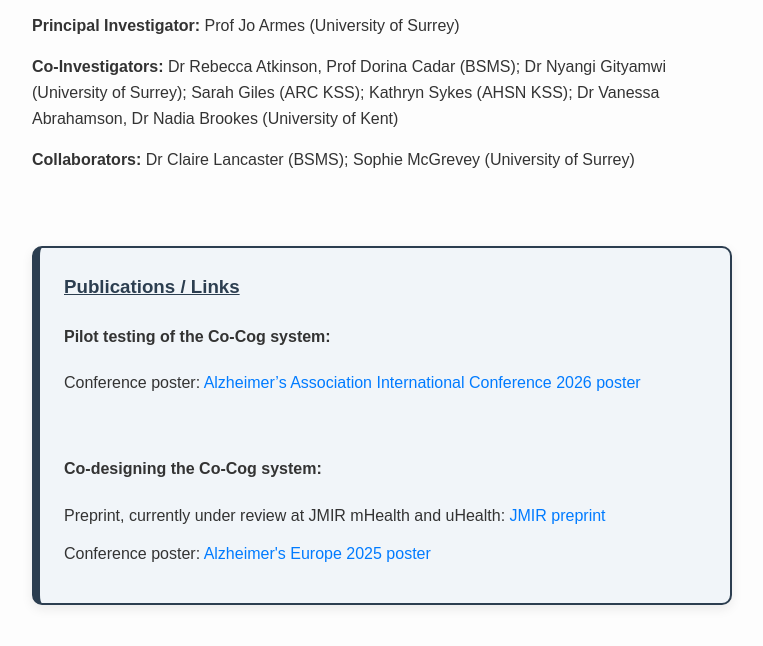
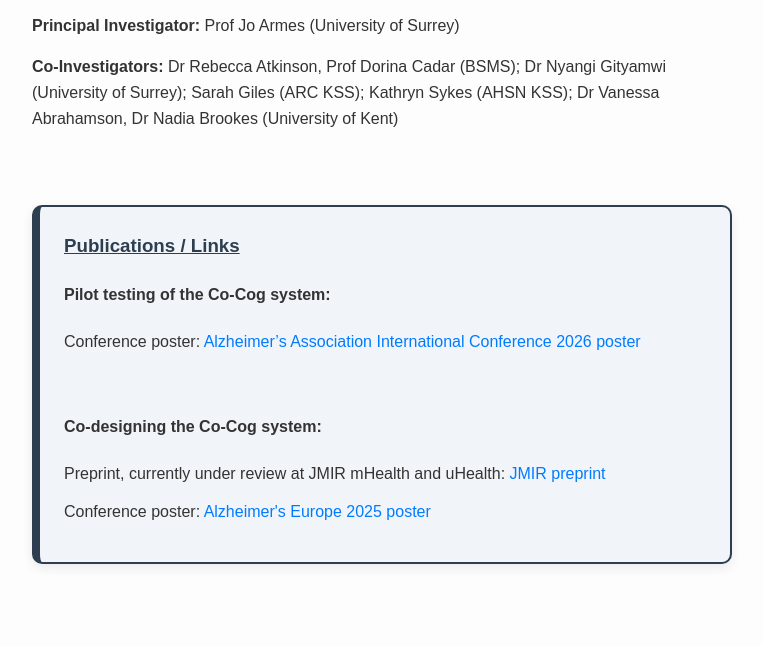
Before and after one commit to ra328research/co-cog, a plain HTML site: page index.html in a window 1280 px wide. Shown: the part 128-774 px from the top of the page, without its empty margins (258-1021 px from the left). Drawn offline with Linux system fonts and the light colour scheme.

Commit message:
Comment out Collaborators section
Comment out the Collaborators section in index.html

```diff
--- a/index.html
+++ b/index.html
@@ -133,7 +133,7 @@
     Dr Nyangi Gityamwi (University of Surrey); Sarah Giles (ARC KSS);
     Kathryn Sykes (AHSN KSS);
     Dr Vanessa Abrahamson, Dr Nadia Brookes (University of Kent) </p>
-    <p><span style="font-weight:bold;">Collaborators:</span> Dr Claire Lancaster (BSMS); Sophie McGrevey (University of Surrey) </p>
+   <!---     <p><span style="font-weight:bold;">Collaborators:</span> Dr Claire Lancaster (BSMS); Sophie McGrevey (University of Surrey) </p> --->
     <br>
 <section class="publications">
   <h3>Publications / Links</h3>
```
